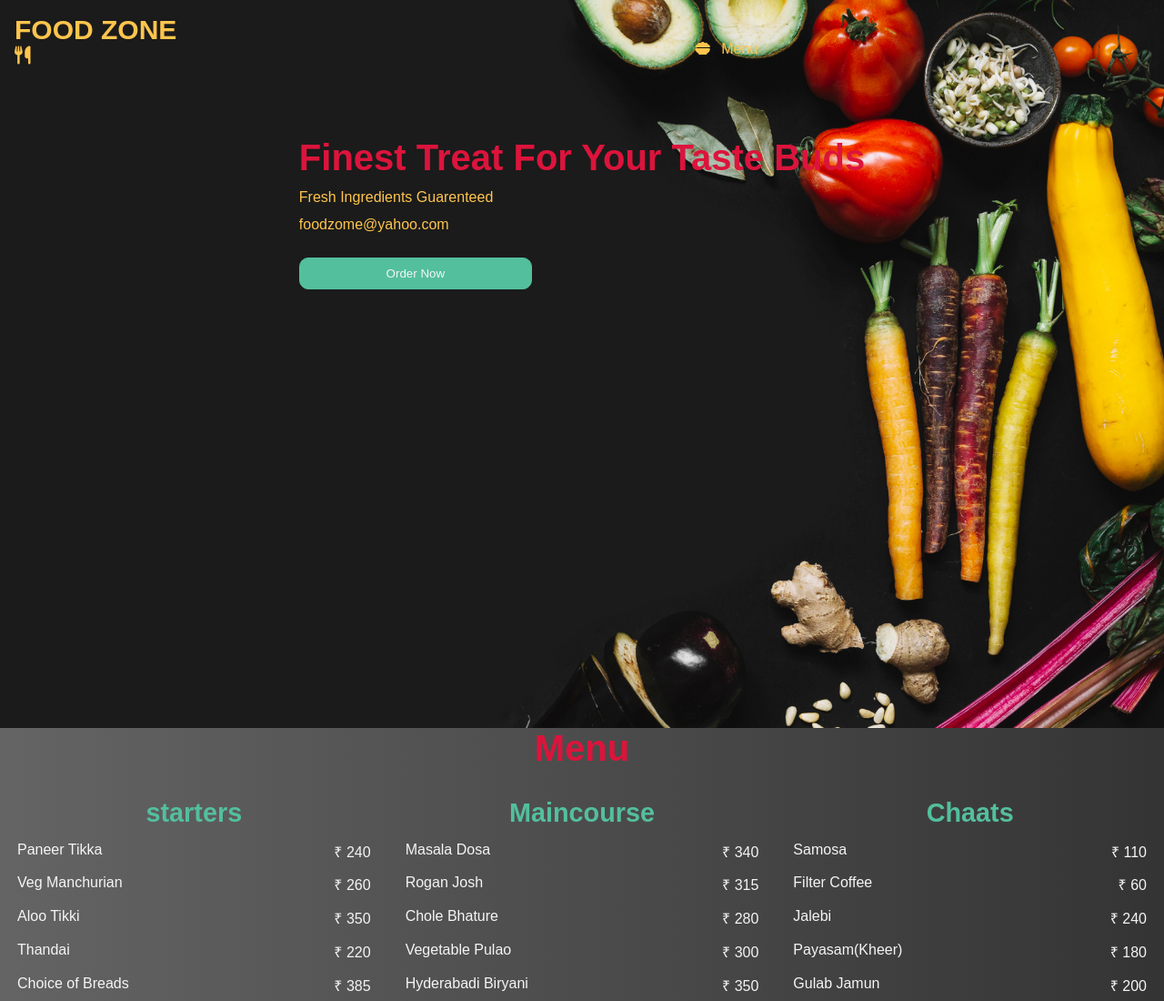
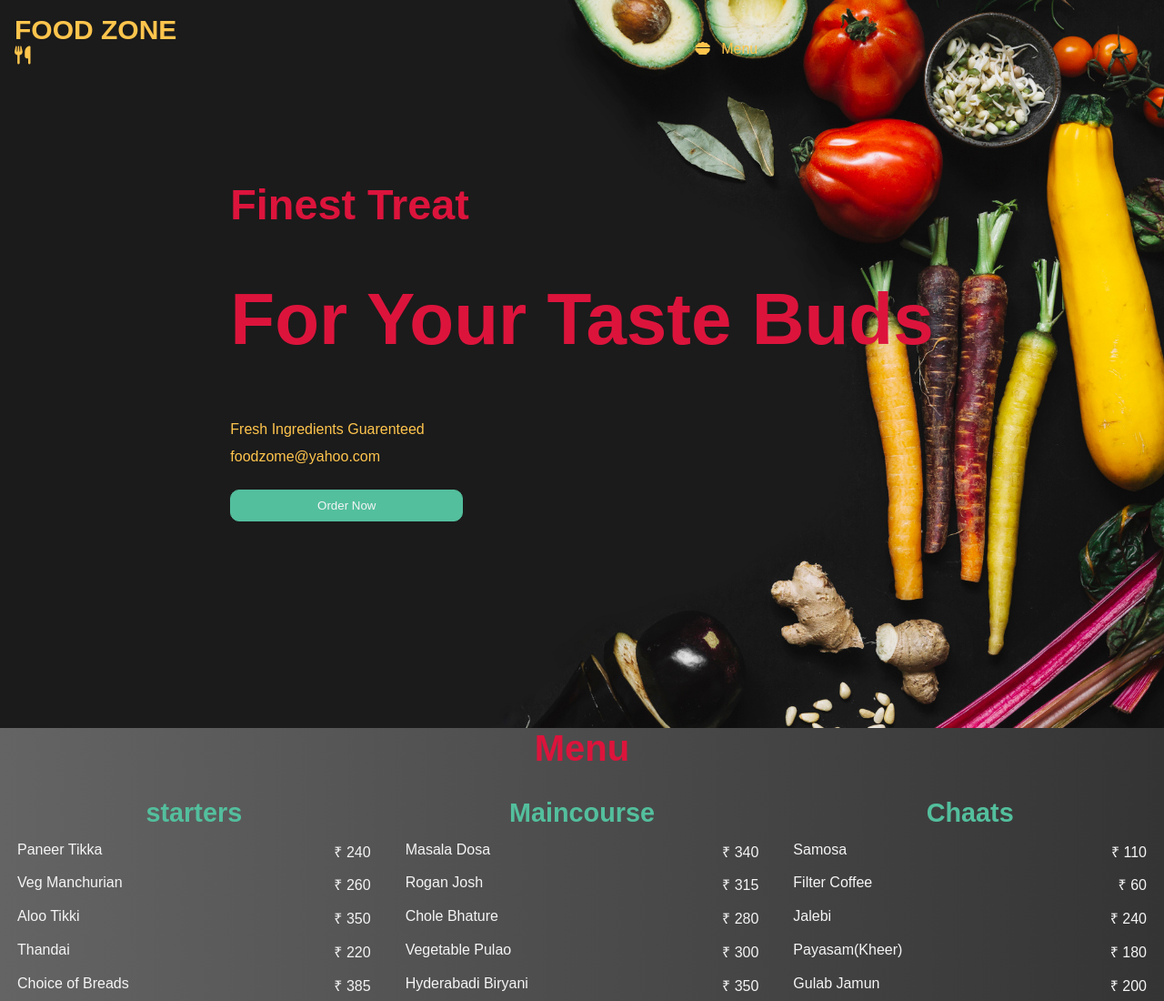
Before and after one commit to Nivethaw/Assignment, a plain HTML site: page index.html in a window 1280 px wide. Shown: the top 1100 px of the page at 91% size. Drawn offline with Linux system fonts and the light colour scheme; a script that the page names is missing.

Commit message:
Update index.html

```diff
--- a/index.html
+++ b/index.html
@@ -22,7 +22,8 @@
 
      <div class="maintext">
         <div class="tagline1">
-            Finest Treat For Your Taste Buds
+            <h3>Finest Treat</h3>
+            <h1>For Your Taste Buds</h1>
         </div>
         <div class="tagline2">
             Fresh Ingredients Guarenteed
```
